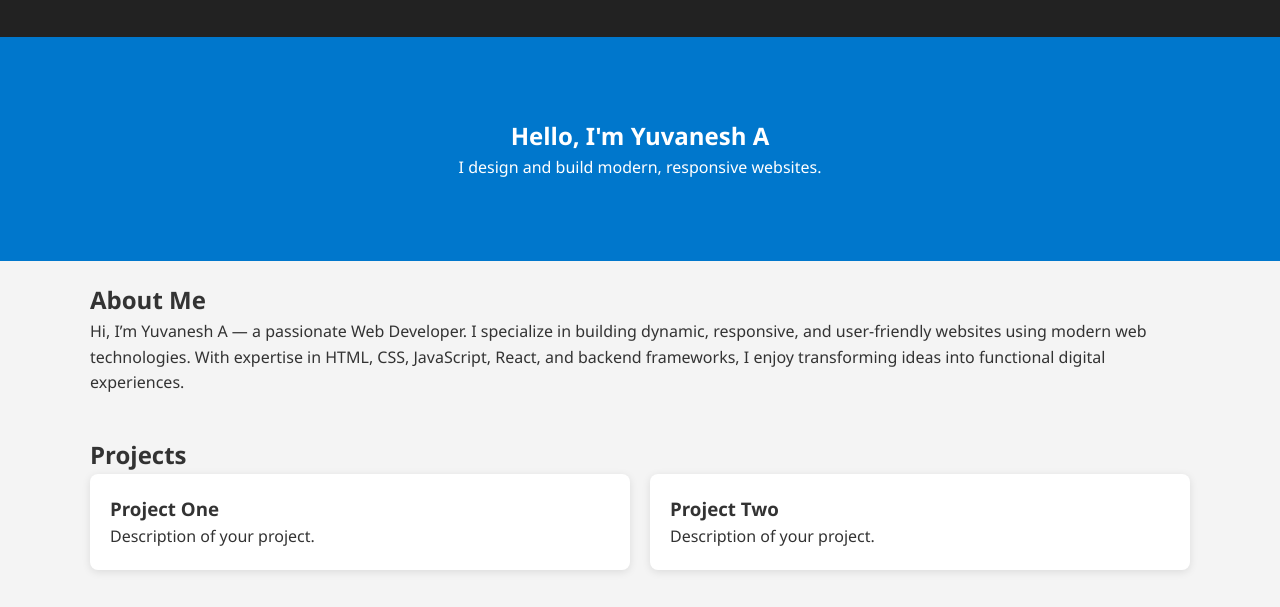
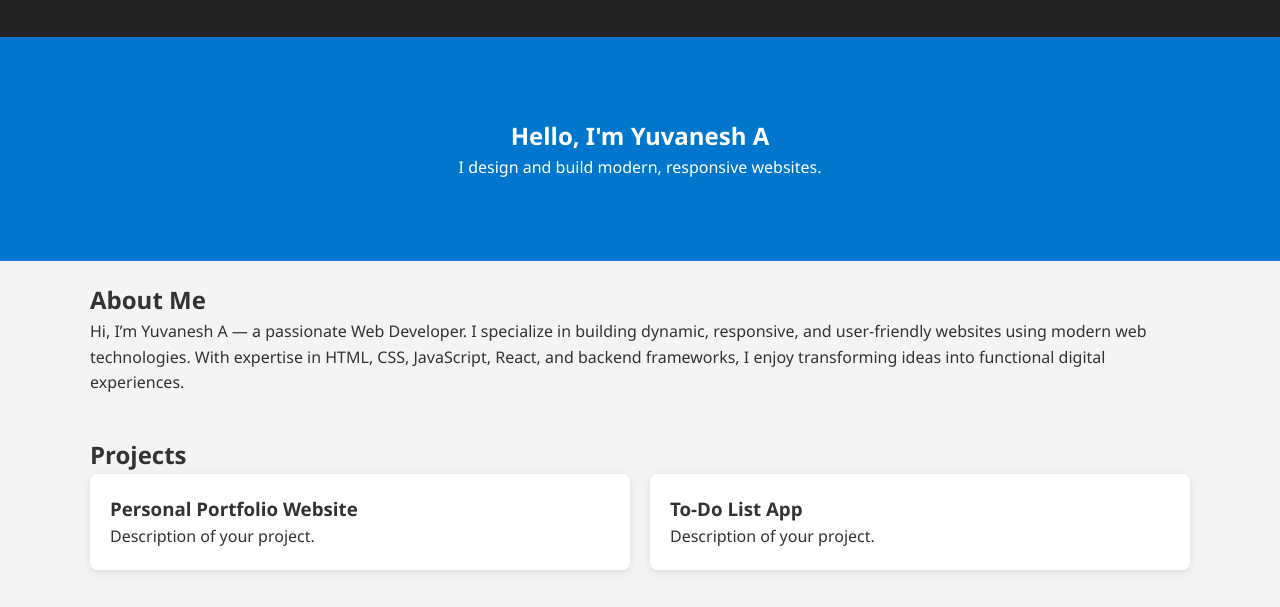
Before and after one commit to yuvanesha20324u09107-crypto/digital-portfolio, a plain HTML site: page index.html in a window 1280 px wide. Shown: the part 130-737 px from the top of the page. Drawn offline with Linux system fonts and the light colour scheme.

Commit message:
Update index.html

```diff
--- a/index.html
+++ b/index.html
@@ -39,11 +39,11 @@ I specialize in building dynamic, responsive, and user-friendly websites using m
     <h2>Projects</h2>
     <div class="project-grid">
       <div class="project-card">
-        <h3>Project One</h3>
+        <h3>Personal Portfolio Website</h3>
         <p>Description of your project.</p>
       </div>
       <div class="project-card">
-        <h3>Project Two</h3>
+        <h3>To-Do List App</h3>
         <p>Description of your project.</p>
       </div>
     </div>
```
